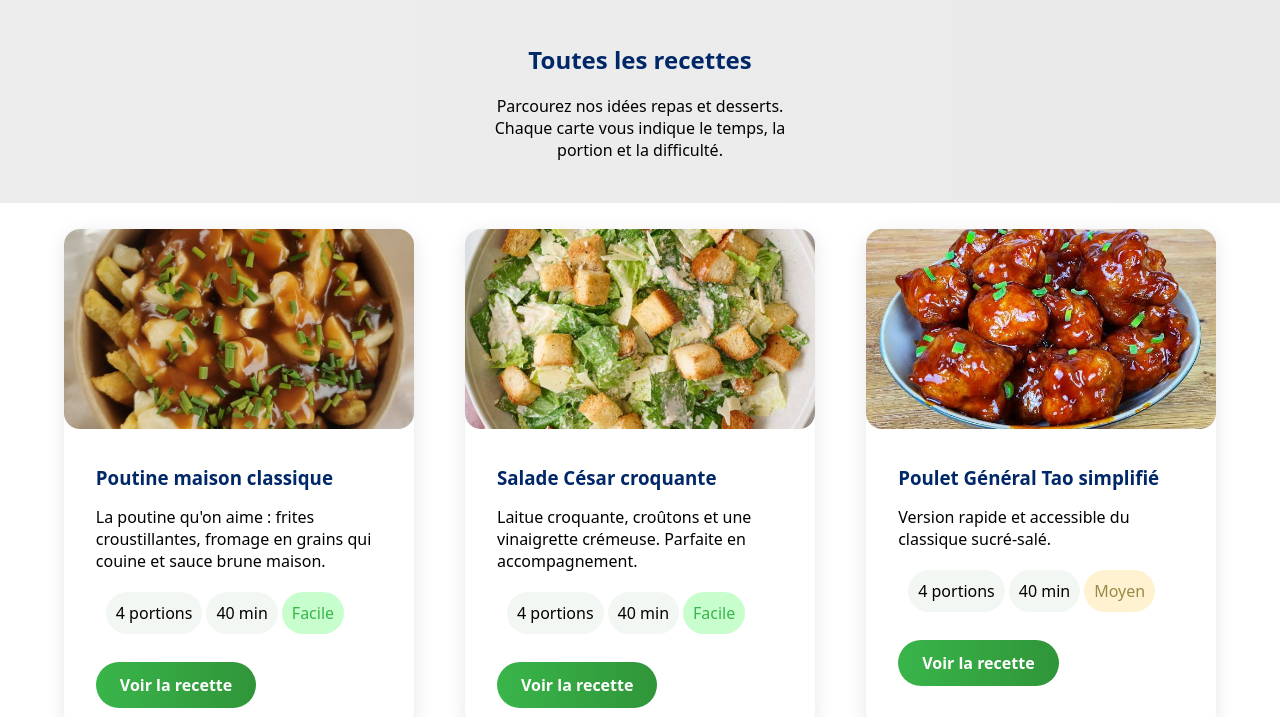
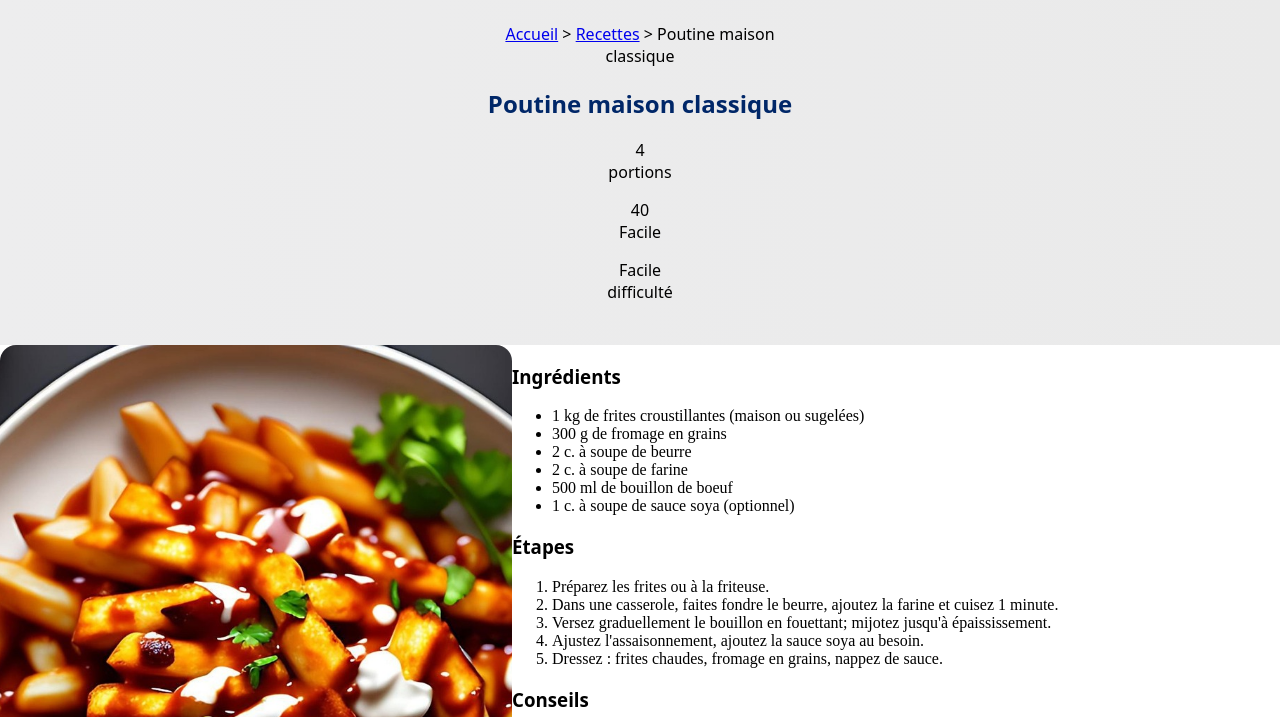
Before and after one commit to Yukio218/interface-web, a plain HTML site: page TP1/pages/poutine.html in a window 1280 px wide. Shown: the part 83-800 px from the top of the page. Drawn offline with Linux system fonts and the light colour scheme.

Commit message:
[Sauvegarde] Saisonnier 98%

```diff
--- a/TP1/pages/poutine.html
+++ b/TP1/pages/poutine.html
@@ -5,7 +5,7 @@
     <meta name="viewport" content="width=device-width, initial-scale=1.0" />
     <title>Cuisine MOMO</title>
     <link rel="stylesheet" href="../styles/variables.css" />
-    <link rel="stylesheet" href="../styles/recettes.css" />
+    <link rel="stylesheet" href="../styles/recette-detail.css" />
     <link rel="stylesheet" href="../styles/main.css" />
   </head>
   <body>
@@ -29,95 +29,63 @@
             <a href="saisonnier.html" class="nav-nonselected">Saisonnier</a>
           </li>
           <li>
-            <a href="" class="nav-nonselected">A propos</a>
+            <a href="#blank" class="nav-nonselected">A propos</a>
           </li>
         </ul>
       </nav>
     </header>
 
-
     <main>
       <section class="titre-section">
-        <h1>Toutes les recettes</h1>
-          <p>
-            Parcourez nos idées repas et desserts. Chaque carte vous indique le temps,
-            la portion et la difficulté.
-          </p>
+        <span class="breadcrumb"
+          ><a href="../index.html">Accueil</a> >
+          <a href="recettes.html">Recettes</a> > Poutine maison classique</span
+        >
+        <h1>Poutine maison classique</h1>
+        <p>4<br /><span>portions</span></p>
+        <p>40<br /><span>Facile</span></p>
+        <p>Facile<br /><span>difficulté</span></p>
       </section>
 
-      <section class="article-section">
-        <article>
-          <img src="../images/poutine.jpg" alt="poutine" class="article-image" />
-          <div class="article-text">
-            <h3>Poutine maison classique</h3>
+      <section class="section-tout">
+        <img src="../images/poutine-detail.jpg" alt="poutine" />
+        <div class="partie-droit">
+          <h3>Ingrédients</h3>
+          <ul>
+            <li>1 kg de frites croustillantes (maison ou sugelées)</li>
+            <li>300 g de fromage en grains</li>
+            <li>2 c. à soupe de beurre</li>
+            <li>2 c. à soupe de farine</li>
+            <li>500 ml de bouillon de boeuf</li>
+            <li>1 c. à soupe de sauce soya (optionnel)</li>
+          </ul>
+          <h3>Étapes</h3>
+          <ol>
+            <li>Préparez les frites ou à la friteuse.</li>
+            <li>
+              Dans une casserole, faites fondre le beurre, ajoutez la farine et
+              cuisez 1 minute.
+            </li>
+            <li>
+              Versez graduellement le bouillon en fouettant; mijotez jusqu'à
+              épaississement.
+            </li>
+            <li>Ajustez l'assaisonnement, ajoutez la sauce soya au besoin.</li>
+            <li>
+              Dressez : frites chaudes, fromage en grains, nappez de sauce.
+            </li>
+          </ol>
+          <h3>Conseils</h3>
+          <div class="carte-conseil">
             <p>
-              La poutine qu'on aime : frites croustillantes, fromage en grains qui couine
-              et sauce brune maison.
+              <span>Service : </span>Servez très chaud pour un fromage bien
+              couinant. <span>Variante végétarienne : </span>remplacez par un
+              bouillon de légumes.
             </p>
-            <div>
-              <span class="tag-portions">4 portions</span>
-              <span class="tag-temps">40 min</span>
-              <span class="tag-facile">Facile</span>
-            </div>
-            <a href="pages/recettes.html" class="bouton">Voir la recette</a>
           </div>
-        </article>
 
-        <article>
-          <img
-            src="../images/salade-cesar.jpg"
-            alt="salade-cesar"
-            class="article-image"
-          />
-          <div class="article-text">
-            <h3>Salade César croquante</h3>
-            <p>
-              Laitue croquante, croûtons et une vinaigrette crémeuse. Parfaite en accompagnement.
-            </p>
-            <div>
-              <span class="tag-portions">4 portions</span>
-              <span class="tag-temps">40 min</span>
-              <span class="tag-facile">Facile</span>
-            </div>
-            <a href="pages/techniques.html" class="bouton">Voir la recette</a>
-          </div>
-        </article>
-
-        <article>
-          <img
-            src="../images/general-tao.jpg"
-            alt="saisonnier"
-            class="article-image"
-          />
-          <div class="article-text">
-            <h3>Poulet Général Tao simplifié</h3>
-            <p>Version rapide et accessible du classique sucré-salé.</p>
-            <div>
-              <span class="tag-portions">4 portions</span>
-              <span class="tag-temps">40 min</span>
-              <span class="tag-moyen">Moyen</span>
-            </div>
-            <a href="pages/saisonnier.html" class="bouton">Voir la recette</a>
-          </div>
-        </article>
-
-        <article>
-          <img
-            src="../images/brownies.jpg"
-            alt="saisonnier"
-            class="article-image"
-          />
-          <div class="article-text">
-            <h3>Brownies fondants au chocolat</h3>
-            <p>Texture moelleuse et goût intense de cacao.</p>
-            <div>
-              <span class="tag-portions">4 portions</span>
-              <span class="tag-temps">40 min</span>
-              <span class="tag-facile">Facile</span>
-            </div>
-            <a href="pages/saisonnier.html" class="bouton">Voir la recette</a>
-          </div>
-        </article>
+          <a href="pages/saisonnier.html" class="bouton">Voir la recette</a>
+        </div>
       </section>
     </main>
 
@@ -129,7 +97,7 @@
             <li>
               <span>Cégep Montmorency</span>
             </li>
-            <br>
+            <br />
             <li>
               <span>Laval, Québec</span>
             </li>
@@ -139,11 +107,15 @@
           <h5>Contact</h5>
           <ul>
             <li>
-              <span>Téléphone: </span><a href="tel:4509756100" class="footer-lien">(450) 975-6100</a>
+              <span>Téléphone: </span
+              ><a href="tel:4509756100" class="footer-lien">(450) 975-6100</a>
             </li>
-            <br>
+            <br />
             <li>
-              <span>Courriel: </span><a href="mailto:info@cuisine-momo.ca" class="footer-lien">info@cuisine-momo.ca</a>
+              <span>Courriel: </span
+              ><a href="mailto:info@cuisine-momo.ca" class="footer-lien"
+                >info@cuisine-momo.ca</a
+              >
             </li>
           </ul>
         </div>
--- a/TP1/styles/recette-detail.css
+++ b/TP1/styles/recette-detail.css
@@ -25,77 +25,19 @@ h1 {
     color: var(--primary-color);
 }
 
-.article-section {
+.section-tout {
   display: flex;
-  flex-wrap: wrap;
   justify-content: center;
   gap: calc(20);
-  max-width: 100%;
   margin: 0 auto;
 }
 
-article {
-  box-shadow: 0px 5px 20px rgba(0, 0, 0, 0.1);
-  background-color: var(--background-color);
-  border-radius: 16px;
-  flex: 0 0 350px;
-  min-width: 350px;
-  margin: 2% 2%;
-}
-
-.card:last-child {
-  margin-left: auto;
-}
-
-.article-image {
-  height: 200px;
-  width: 100%;
+img {
+  height: 900px;
+  width: 40%;
   border-radius: 16px;
   background-color: rgba(0, 0, 0, 0);
   object-fit: cover;
-}
-
-.article-text {
-  padding: 32px;
-}
-
-.article-text > h3 {
-  color: var(--primary-color);
-  margin: 0px;
-}
-
-.article-text > p {
-  margin-bottom: 15px;
-}
-
-.article-text > div {
-    margin: 30px 10px 50px 10px;
-}
-
-.tag-portions {
-    padding: 10px;
-    border-radius: 30px;
-    background-color: #F2F7F3;
-}
-
-.tag-temps {
-    padding: 10px;
-    border-radius: 30px;
-    background-color: #F2F7F3;
-}
-
-.tag-moyen {
-    padding: 10px;
-    border-radius: 30px;
-    color: #9A8A49;
-    background-color: #FEF2D0;
-}
-
-.tag-facile {
-    padding: 10px;
-    border-radius: 30px;
-    color: var(--secondary-color);
-    background-color: #8dfb967a;
 }
 
 .bouton {
--- a/TP1/styles/saisonnier.css
+++ b/TP1/styles/saisonnier.css
@@ -5,7 +5,7 @@ main {
 }
 
 .titre-section {
-  padding: 2% 33%;
+  padding: 2% 20%;
   text-align: center;
   background: linear-gradient(to right, #ededee, #eaeaea);
 }
@@ -18,17 +18,25 @@ h2 {
 .tableau-section {
   display: flex;
   justify-content: center;
-  padding: 1% 2% 4%;
+  padding: 1% 5% 4% 5%;
+}
+
+.intro-paragraph {
+  width: 60%;
+  margin: 3% auto 2% auto;
+  text-align: center;
+  color: #475569;
+  font-size: 16px;
 }
 
 .conteneur-table {
+  width: 100%;
+  max-width: 900px;
   box-shadow: 0px 5px 20px rgba(0, 0, 0, 0.1);
   background-color: var(--background-color);
   border-radius: 16px;
   margin: 2% 0px;
-  padding: 0px;
-  width: 900px;
-  overflow-x: hidden;
+  padding: 5%;
 }
 
 .conteneur-table h2 {
@@ -42,11 +50,13 @@ h2 {
 table {
   width: 100%;
   border-collapse: collapse;
+  margin: 1%;
   text-align: left;
+
 }
 
 thead {
-    background-color: #eaeaea;
+  background-color: #f8f9fa;
 }
 
 thead tr {
@@ -54,7 +64,8 @@ thead tr {
 }
 
 th {
-  padding: 3% 4%;
+  padding: 14px 18px;
+  font-size: 15px;
   font-weight: 700;
   color: #1e293b;
 }
@@ -62,7 +73,7 @@ th {
 td {
   padding: 1% 4%;
   color: #334155;
-  border-bottom: 1px solid black;
+  border-bottom: 1px solid rgba(0, 0, 0, 0.061);
 }
 
 .dispo-haute {
@@ -115,40 +126,29 @@ td {
   align-items: center;
 }
 
-.carte > h2 {
-  margin: 0px;
-}
-
-.cartes-parties {
-  border-bottom: 1px #eaeaea7b solid;
-  margin: 10% 0px;
-}
-
-.cartes-parties > h3 {
+.carte > h3 {
   margin: 2% 0px;
   font-weight: 600;
-}
-
-.cartes-parties > p {
-  margin: 3% 0px;
+  color: var(--primary-color);
 }
 
 @media (max-width: 1024px) {
-  .carte-section {
-    grid-template-columns: repeat(2, minmax(300px, 350px));
-    grid-template-rows: 3fr 1fr;
-  }
 
-  .conseil {
-    grid-column: 1 / 3;
-    grid-row: 3 / 3;
-  }
 }
 
 @media (max-width: 768px) {
-  .carte-section {
-    display: block;
-    max-height: 100%;
+  .conteneur-table {
+    overflow-x: hidden;
+  }
+
+  .titre-section {
+    padding: 2% 5%;
+  }
+
+  .carte-grid {
+    display: grid;
+    grid-template-columns: repeat(2, 1fr);
+    grid-template-rows: repeat(2, 1fr);
   }
 }
 
@@ -156,4 +156,10 @@ td {
   table {
     overflow-x: scroll;
   }
+  .carte-grid {
+    display: grid;
+    grid-template-columns: repeat(1, 1fr);
+    grid-template-rows: repeat(3, 1fr);
+    gap: 2%;
+  }
 }
--- a/TP1/styles/techniques.css
+++ b/TP1/styles/techniques.css
@@ -5,7 +5,7 @@ main {
 }
 
 .titre-section {
-  padding: 2% 33%;
+  padding: 2% 20%;
   text-align: center;
   background: linear-gradient(to right, #ededee, #eaeaea);
 }
```
Also changed, not shown: TP1/pages/saisonnier.html (+19 -5 lines), TP1/images/poutine-detail.jpg (added).
